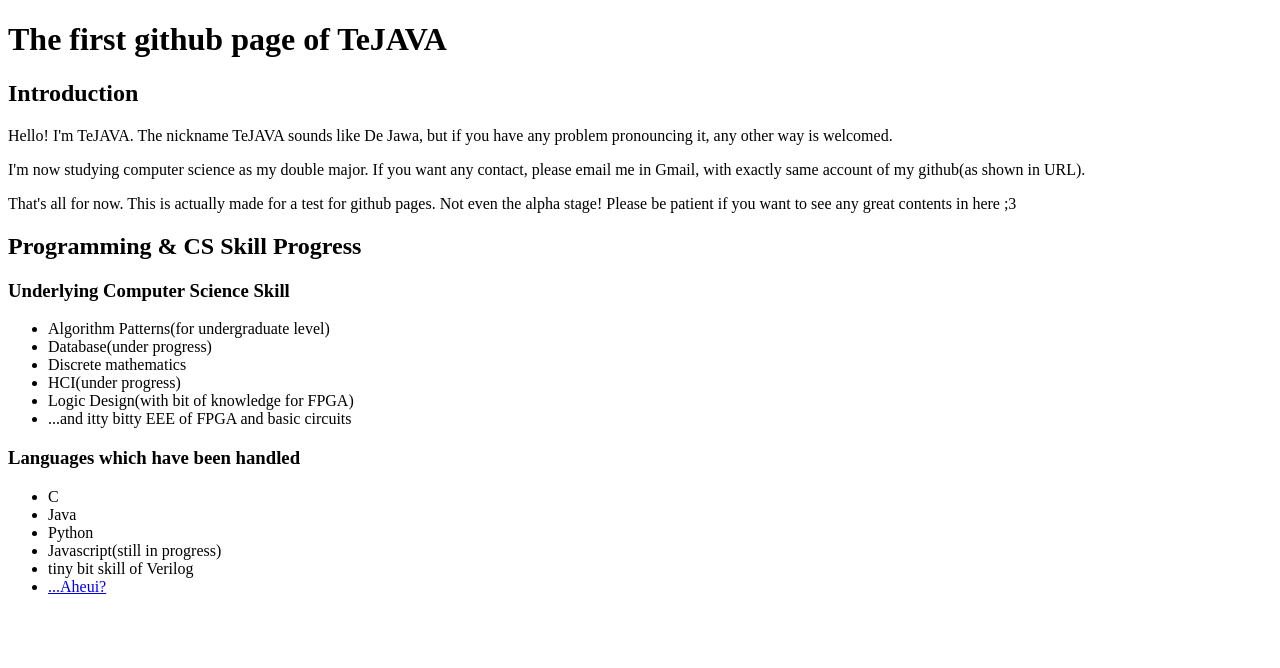
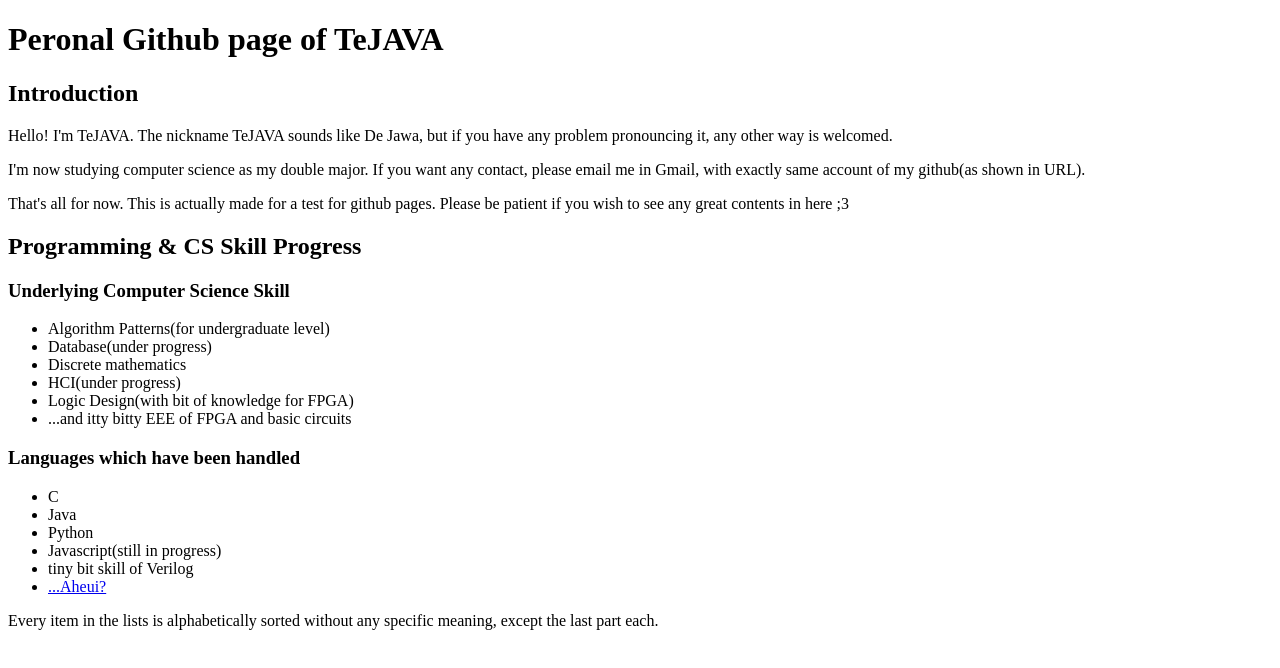
Before and after one commit to GodDrinkTeJAVA/GodDrinkTeJAVA.github.io, a plain HTML site: page index.html in a window 1280 px wide. Drawn offline with Linux system fonts and the light colour scheme.

Commit message:
explain the sort of the list

```diff
--- a/index.html
+++ b/index.html
@@ -7,11 +7,11 @@
 </head>
 
 <body>
-<h1>The first github page of TeJAVA</h1>
+<h1>Peronal Github page of TeJAVA</h1>
 <h2>Introduction</h2>
 <p>Hello! I'm TeJAVA. The nickname TeJAVA sounds like De Jawa, but if you have any problem pronouncing it, any other way is welcomed.</p>
 <p>I'm now studying computer science as my double major. If you want any contact, please email me in Gmail, with exactly same account of my github(as shown in URL).</p>
-<p>That's all for now. This is actually made for a test for github pages. Not even the alpha stage! Please be patient if you want to see any great contents in here ;3</p>
+<p>That's all for now. This is actually made for a test for github pages. Please be patient if you wish to see any great contents in here ;3</p>
 
 <h2>Programming & CS Skill Progress</h2>
 <h3>Underlying Computer Science Skill</h3>
@@ -32,3 +32,5 @@
 	<li>tiny bit skill of Verilog</li>
 	<li><a href="https://aheui.readthedocs.io/ko/latest/specs.en.html">...Aheui?</a></li>
 </ul>
+
+<p>Every item in the lists is alphabetically sorted without any specific meaning, except the last part each.</p>
```
